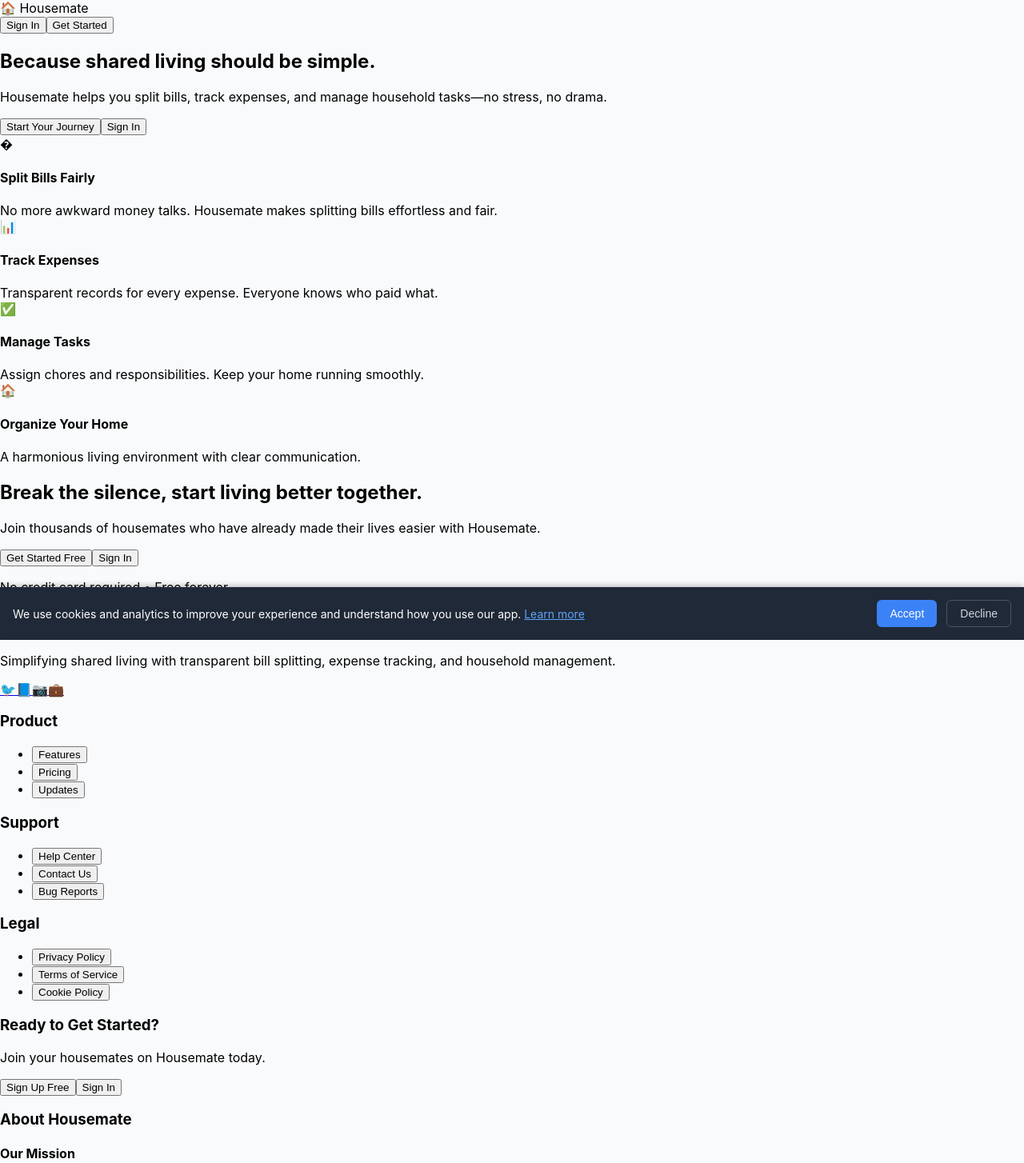
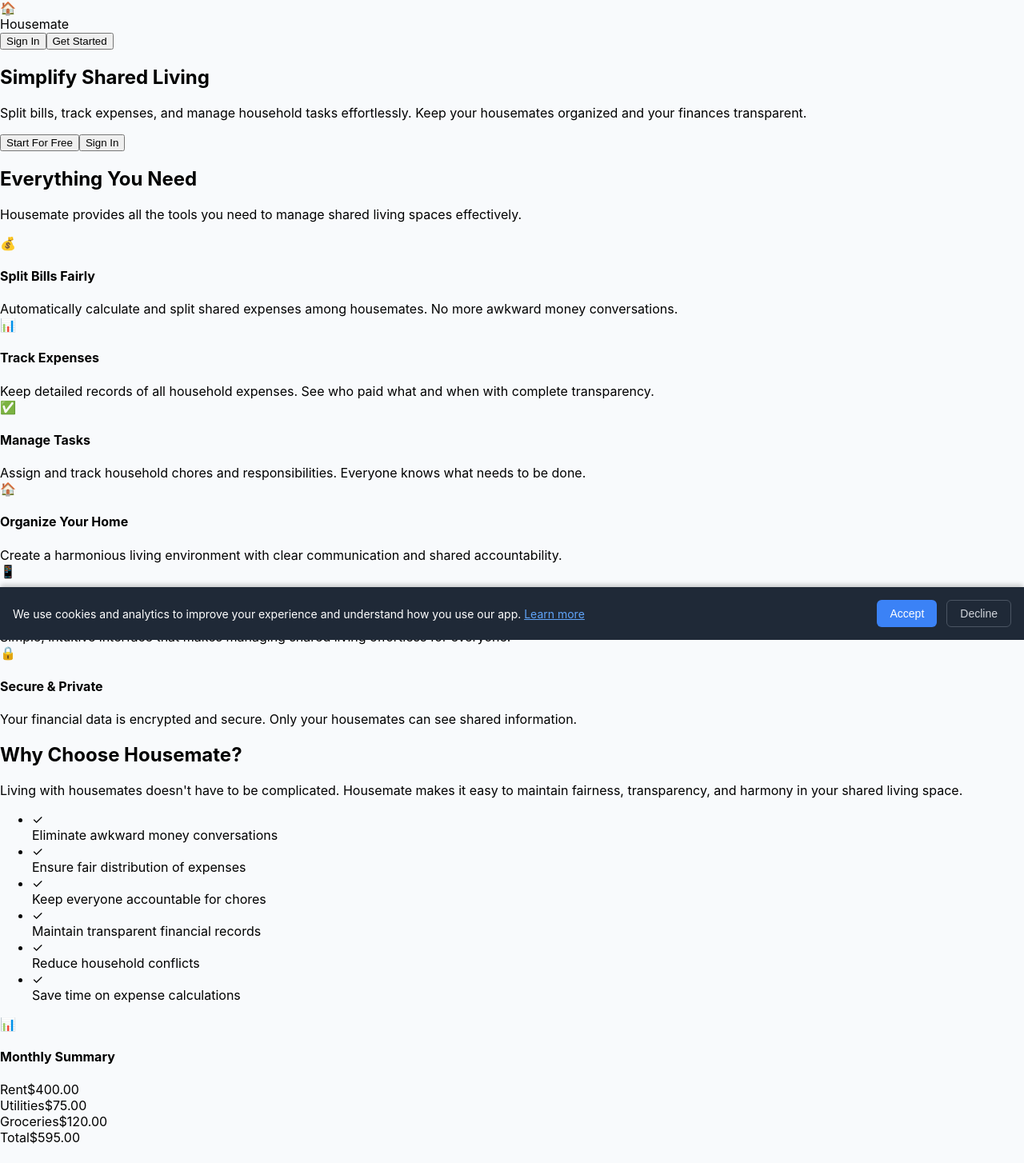
Before and after one commit to Dhiali/housemate, a React (Vite) app in the folder frontend/: page / in a window 1280 px wide. Shown: the top 1454 px of the page at 80% size. Built offline with nearby package versions, Linux system fonts and the light colour scheme.

Commit message:
Update LandingPage.jsx

```diff
--- a/frontend/src/components/LandingPage.jsx
+++ b/frontend/src/components/LandingPage.jsx
@@ -9,25 +9,44 @@ import Footer from './Footer';
 
 const features = [
   {
-    icon: '�',
+    icon: '💰',
     title: 'Split Bills Fairly',
-    description: 'No more awkward money talks. Housemate makes splitting bills effortless and fair.'
+    description: 'Automatically calculate and split shared expenses among housemates. No more awkward money conversations.'
   },
   {
     icon: '📊',
     title: 'Track Expenses',
-    description: 'Transparent records for every expense. Everyone knows who paid what.'
+    description: 'Keep detailed records of all household expenses. See who paid what and when with complete transparency.'
   },
   {
     icon: '✅',
     title: 'Manage Tasks',
-    description: 'Assign chores and responsibilities. Keep your home running smoothly.'
+    description: 'Assign and track household chores and responsibilities. Everyone knows what needs to be done.'
   },
   {
     icon: '🏠',
     title: 'Organize Your Home',
-    description: 'A harmonious living environment with clear communication.'
+    description: 'Create a harmonious living environment with clear communication and shared accountability.'
   },
+  {
+    icon: '📱',
+    title: 'Easy to Use',
+    description: 'Simple, intuitive interface that makes managing shared living effortless for everyone.'
+  },
+  {
+    icon: '🔒',
+    title: 'Secure & Private',
+    description: 'Your financial data is encrypted and secure. Only your housemates can see shared information.'
+  }
+];
+
+const benefits = [
+  'Eliminate awkward money conversations',
+  'Ensure fair distribution of expenses',
+  'Keep everyone accountable for chores',
+  'Maintain transparent financial records',
+  'Reduce household conflicts',
+  'Save time on expense calculations'
 ];
 
 const sectionVariants = {
@@ -41,66 +60,112 @@ const LandingPage = () => {
   // Animations for each section
   const [heroRef, heroControls] = useScrollAnimation();
   const [featuresRef, featuresControls] = useScrollAnimation();
+  const [benefitsRef, benefitsControls] = useScrollAnimation();
   const [ctaRef, ctaControls] = useScrollAnimation();
 
   return (
-    <div className="min-h-screen bg-gradient-to-b from-white to-gray-50 text-gray-900 flex flex-col">
-      {/* Sticky Header */}
-      <header className="sticky top-0 z-50 bg-white/80 backdrop-blur border-b border-gray-200">
-        <div className="max-w-6xl mx-auto px-6">
-          <div className="flex justify-between items-center py-5">
+    <div className="min-h-screen bg-background text-foreground flex flex-col">
+      {/* Header/Navigation */}
+      <header className="bg-card/80 backdrop-blur-sm shadow-sm sticky top-0 z-50 border-b border-border">
+        <div className="max-w-5xl mx-auto px-4">
+          <div className="flex justify-between items-center py-4">
             <div className="flex items-center gap-2">
-              <span className="font-bold text-xl tracking-tight text-gray-900">🏠 Housemate</span>
+              <div className="w-8 h-8 bg-primary rounded-lg flex items-center justify-center">
+                <span className="text-card-foreground font-bold text-sm">🏠</span>
+              </div>
+              <span className="text-xl font-bold text-primary">Housemate</span>
             </div>
             <div className="flex items-center gap-2">
-              <Button variant="ghost" onClick={() => navigate('/auth/signin')} className="text-gray-600">Sign In</Button>
-              <Button onClick={() => navigate('/auth/signup')} className="bg-gray-900 text-white">Get Started</Button>
+              <Button variant="ghost" onClick={() => navigate('/auth/signin')} className="text-muted-foreground">Sign In</Button>
+              <Button onClick={() => navigate('/auth/signup')} className="bg-primary text-primary-foreground">Get Started</Button>
             </div>
           </div>
         </div>
       </header>
 
       {/* Hero Section */}
-      <motion.section ref={heroRef} initial="hidden" animate={heroControls} variants={sectionVariants} className="py-28 px-6">
-        <div className="max-w-4xl mx-auto text-center">
-          <h1 className="text-6xl md:text-7xl font-extrabold leading-tight mb-8 tracking-tight text-gray-900">
-            Because <span className="bg-gradient-to-r from-gray-900 to-gray-500 bg-clip-text text-transparent">shared living</span> should be simple.
+      <motion.section ref={heroRef} initial="hidden" animate={heroControls} variants={sectionVariants} className="py-20 px-4">
+        <div className="max-w-5xl mx-auto text-center">
+          <h1 className="text-5xl md:text-6xl font-bold text-primary mb-6">
+            Simplify <span className="bg-gradient-to-r from-primary to-secondary bg-clip-text text-transparent">Shared Living</span>
           </h1>
-          <p className="text-2xl text-gray-600 mb-10 max-w-2xl mx-auto">
-            Housemate helps you split bills, track expenses, and manage household tasks—no stress, no drama.
+          <p className="text-xl md:text-2xl text-muted-foreground mb-8 max-w-2xl mx-auto">
+            Split bills, track expenses, and manage household tasks effortlessly. Keep your housemates organized and your finances transparent.
           </p>
           <div className="flex flex-col sm:flex-row gap-4 justify-center">
-            <Button size="lg" onClick={() => navigate('/auth/signup')} className="bg-gray-900 text-white px-8 py-4 text-lg font-semibold shadow">Start Your Journey</Button>
-            <Button size="lg" variant="outline" onClick={() => navigate('/auth/signin')} className="px-8 py-4 text-lg border border-gray-300">Sign In</Button>
+            <Button size="lg" onClick={() => navigate('/auth/signup')} className="bg-primary text-primary-foreground px-8 py-4 text-lg font-semibold shadow-md">Start For Free</Button>
+            <Button size="lg" variant="outline" onClick={() => navigate('/auth/signin')} className="px-8 py-4 text-lg border border-border">Sign In</Button>
           </div>
         </div>
       </motion.section>
 
       {/* Features Section */}
-      <motion.section ref={featuresRef} initial="hidden" animate={featuresControls} variants={sectionVariants} className="py-20 px-6">
-        <div className="max-w-5xl mx-auto grid grid-cols-1 md:grid-cols-2 gap-10">
-          {features.map((feature, index) => (
-            <motion.div key={index} initial="hidden" whileInView="visible" viewport={{ once: true }} variants={sectionVariants} className="">
-              <Card className="bg-white border border-gray-200 shadow-sm rounded-2xl p-8 flex flex-col items-center text-center">
-                <span className="text-5xl mb-4">{feature.icon}</span>
-                <CardTitle className="text-2xl font-bold mb-2 text-gray-900">{feature.title}</CardTitle>
-                <CardContent className="text-gray-600 text-lg">{feature.description}</CardContent>
-              </Card>
-            </motion.div>
-          ))}
+      <motion.section ref={featuresRef} initial="hidden" animate={featuresControls} variants={sectionVariants} className="py-20 px-4">
+        <div className="max-w-5xl mx-auto">
+          <div className="text-center mb-16">
+            <h2 className="text-4xl font-bold text-primary mb-4">Everything You Need</h2>
+            <p className="text-xl text-muted-foreground max-w-2xl mx-auto">Housemate provides all the tools you need to manage shared living spaces effectively.</p>
+          </div>
+          <div className="grid grid-cols-1 md:grid-cols-2 lg:grid-cols-3 gap-8">
+            {features.map((feature, index) => (
+              <motion.div key={index} initial="hidden" whileInView="visible" viewport={{ once: true }} variants={sectionVariants} className="">
+                <Card className="shadow-lg border border-border">
+                  <CardHeader className="flex flex-col items-center gap-2">
+                    <span className="text-4xl mb-2">{feature.icon}</span>
+                    <CardTitle className="text-lg font-semibold text-primary text-center">{feature.title}</CardTitle>
+                  </CardHeader>
+                  <CardContent className="text-muted-foreground text-center text-base">{feature.description}</CardContent>
+                </Card>
+              </motion.div>
+            ))}
+          </div>
+        </div>
+      </motion.section>
+
+      {/* Benefits Section */}
+      <motion.section ref={benefitsRef} initial="hidden" animate={benefitsControls} variants={sectionVariants} className="py-20 px-4">
+        <div className="max-w-5xl mx-auto grid grid-cols-1 lg:grid-cols-2 gap-12 items-center">
+          <div>
+            <h2 className="text-4xl font-bold text-primary mb-6">Why Choose Housemate?</h2>
+            <p className="text-lg text-muted-foreground mb-8">Living with housemates doesn't have to be complicated. Housemate makes it easy to maintain fairness, transparency, and harmony in your shared living space.</p>
+            <ul className="space-y-3">
+              {benefits.map((benefit, index) => (
+                <motion.li key={index} initial="hidden" whileInView="visible" viewport={{ once: true }} variants={sectionVariants} className="flex items-center gap-3">
+                  <div className="w-5 h-5 bg-green-500 rounded-full flex items-center justify-center"><span className="text-white text-xs">✓</span></div>
+                  <span className="text-muted-foreground">{benefit}</span>
+                </motion.li>
+              ))}
+            </ul>
+          </div>
+          <motion.div initial="hidden" whileInView="visible" viewport={{ once: true }} variants={sectionVariants} className="relative">
+            <Card className="rounded-2xl shadow-xl p-8">
+              <div className="text-center mb-6">
+                <div className="w-16 h-16 bg-primary rounded-xl mx-auto mb-4 flex items-center justify-center">
+                  <span className="text-white text-2xl">📊</span>
+                </div>
+                <CardTitle className="text-lg font-semibold text-primary">Monthly Summary</CardTitle>
+              </div>
+              <div className="space-y-4">
+                <div className="flex justify-between items-center py-2 border-b border-border"><span className="text-muted-foreground">Rent</span><span className="font-semibold">$400.00</span></div>
+                <div className="flex justify-between items-center py-2 border-b border-border"><span className="text-muted-foreground">Utilities</span><span className="font-semibold">$75.00</span></div>
+                <div className="flex justify-between items-center py-2 border-b border-border"><span className="text-muted-foreground">Groceries</span><span className="font-semibold">$120.00</span></div>
+                <div className="flex justify-between items-center py-2 pt-4 border-t-2 border-border"><span className="text-lg font-semibold text-primary">Total</span><span className="text-lg font-bold text-green-600">$595.00</span></div>
+              </div>
+            </Card>
+          </motion.div>
         </div>
       </motion.section>
 
       {/* CTA Section */}
-      <motion.section ref={ctaRef} initial="hidden" animate={ctaControls} variants={sectionVariants} className="py-24 px-6 bg-gradient-to-r from-gray-900 to-gray-600">
+      <motion.section ref={ctaRef} initial="hidden" animate={ctaControls} variants={sectionVariants} className="py-20 px-4 bg-gradient-to-r from-primary to-secondary">
         <div className="max-w-3xl mx-auto text-center">
-          <h2 className="text-4xl font-extrabold text-white mb-6">Break the silence, start living better together.</h2>
-          <p className="text-xl text-gray-200 mb-8">Join thousands of housemates who have already made their lives easier with Housemate.</p>
+          <h2 className="text-4xl font-bold text-card mb-6">Ready to Simplify Your Shared Living?</h2>
+          <p className="text-xl text-card/80 mb-8">Join thousands of housemates who have already made their lives easier with Housemate.</p>
           <div className="flex flex-col sm:flex-row gap-4 justify-center">
-            <Button size="lg" onClick={() => navigate('/auth/signup')} className="bg-white text-gray-900 px-8 py-4 text-lg font-semibold shadow">Get Started Free</Button>
-            <Button size="lg" variant="outline" onClick={() => navigate('/auth/signin')} className="border border-white text-white hover:bg-white hover:text-gray-900 px-8 py-4 text-lg">Sign In</Button>
+            <Button size="lg" onClick={() => navigate('/auth/signup')} className="bg-card text-primary px-8 py-4 text-lg font-semibold shadow-md">Get Started Free</Button>
+            <Button size="lg" variant="outline" onClick={() => navigate('/auth/signin')} className="border border-card text-card hover:bg-card/80 hover:text-primary px-8 py-4 text-lg">Sign In</Button>
           </div>
-          <p className="text-gray-300 text-sm mt-4">No credit card required • Free forever</p>
+          <p className="text-card/60 text-sm mt-4">No credit card required • Free forever</p>
         </div>
       </motion.section>
 
```
